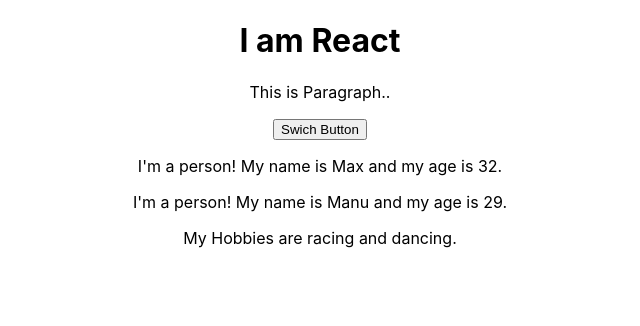
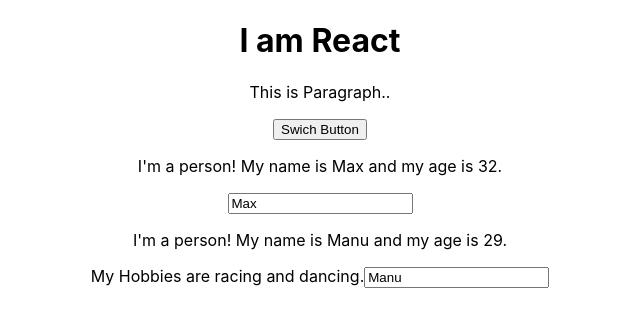
Before and after one commit to ShubhamThakre/Learning-React, a React (Create React App) app: page / in a window 1280 px wide. Shown: the top 326 px of the page, without its empty margins (320-960 px from the left). Built offline with nearby package versions, Linux system fonts and the light colour scheme.

Commit message:
Code Commit- 3.46.0 -  Udemy Section 3. Lect 46. Adding two way binding

```diff
--- a/src/App.js
+++ b/src/App.js
@@ -22,6 +22,15 @@
     })
   }
 
+  nameChangeHandler = (event) =>{
+    this.setState({
+      persons : [
+        { name:'Manu', age: 30 },
+        { name:event.target.value, age: 25 }
+      ]
+    })
+  }
+
   render() {
     return (
       <div className="App">
@@ -36,7 +45,8 @@
         <Person
           name =  {this.state.persons[1].name}
           age ={this.state.persons[1].age}
-          click={this.switchNameHandler.bind(this, 'Max')}>My Hobbies are racing and dancing.</Person>
+          click={this.switchNameHandler.bind(this, 'Max')}
+          changed={this.nameChangeHandler}>My Hobbies are racing and dancing.</Person>
       </div>
     );
   }
@@ -49,9 +59,8 @@
 
 
 
-// Udemy Section 3. Lect 45. Passing method reference between the components.
-// Discription-  functions that are having states are statefull components.
-// Functions that are not having state are stateless components.
+// Udemy Section 3. Lect 46. Adding two way binding
+// Discription-
 // Always recommended to have stateless functions.
 
-// Code Commit- 3.45.0
+// Code Commit- 3.46.0
--- a/src/Person/Person.js
+++ b/src/Person/Person.js
@@ -6,6 +6,7 @@
         <div>
         <p onClick={props.click}>I'm a person! My name is {props.name} and my age is {props.age}.</p>
         {props.children}
+        <input type="text" onChange={props.changed} value={props.name} />
         </div>
     );
 }
@@ -16,4 +17,4 @@
 
 
 
-// Code Commit- 3.45.0
+// Code Commit- 3.46.0
```
